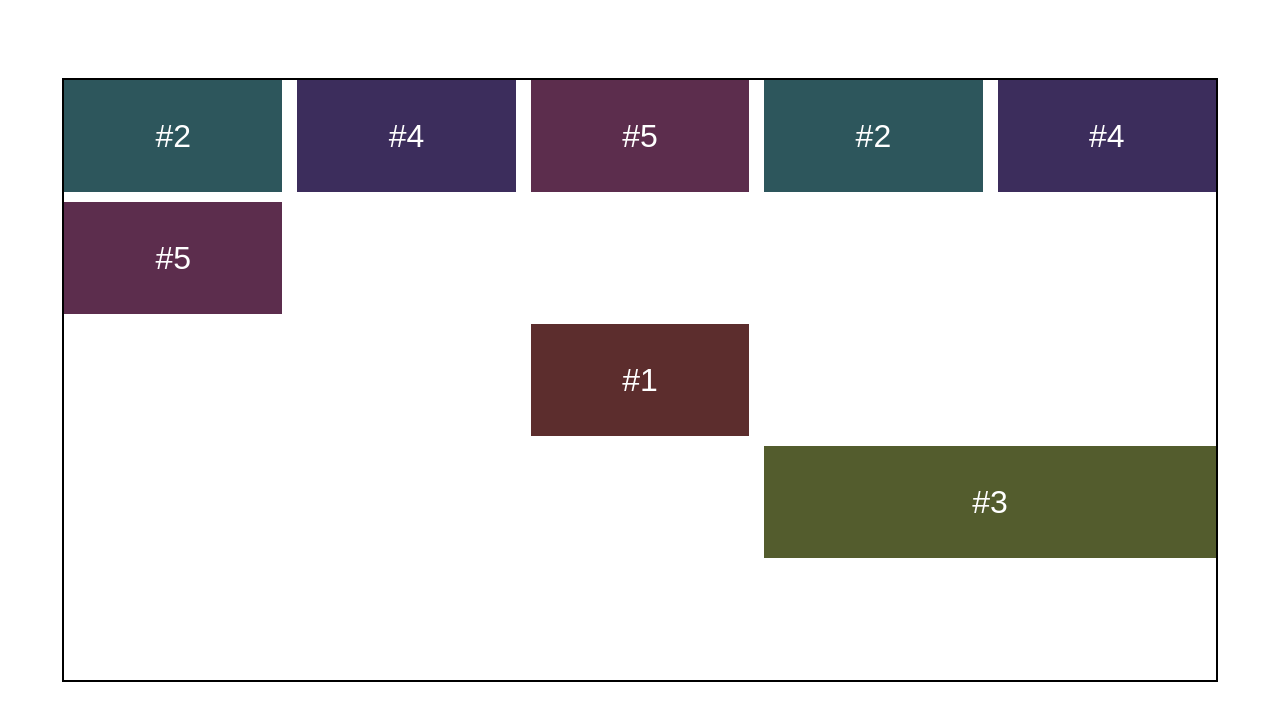
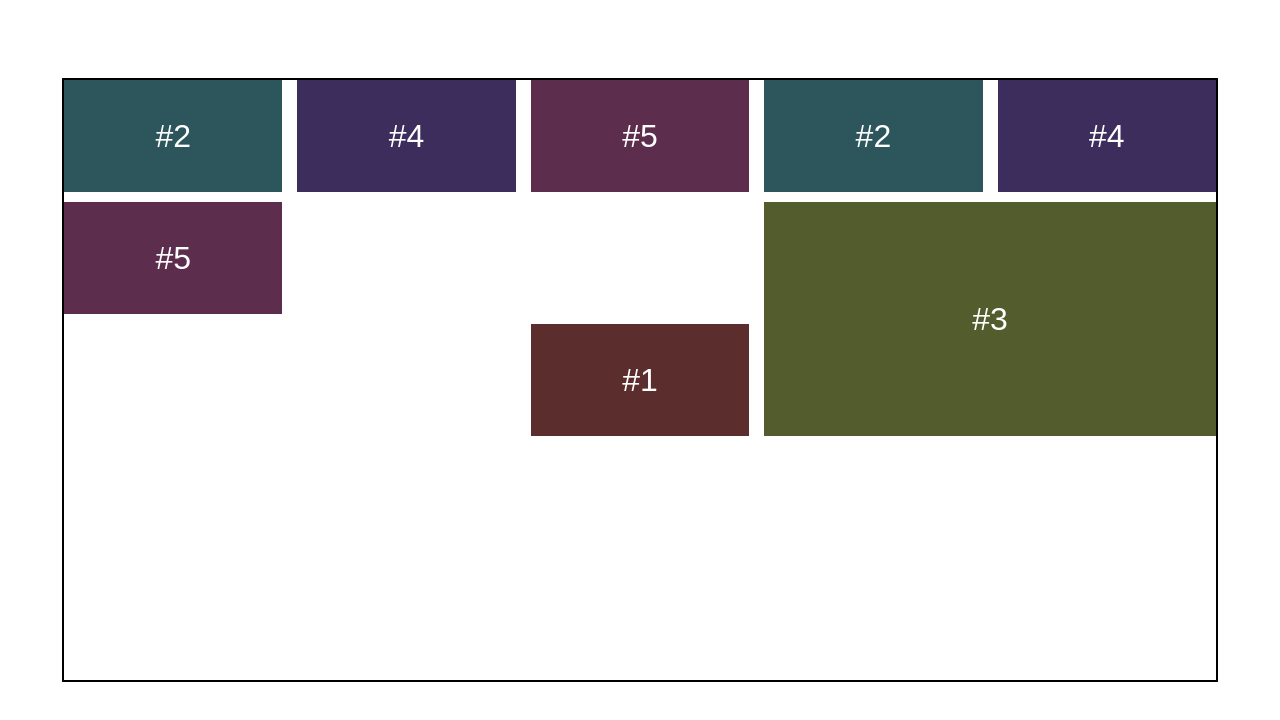
Before and after one commit to NachoBasilio/CodigoFacilito-Apuntes, a plain HTML site: page CSS/13-Grid/index.html in a window 1280 px wide. Drawn offline with Linux system fonts and the light colour scheme.

Commit message:
Grid-row y column

```diff
--- a/CSS/13-Grid/style.css
+++ b/CSS/13-Grid/style.css
@@ -43,7 +43,7 @@ body{
 .item3{
     background-color: rgb(83, 92, 45);
     grid-column: 4/6;
-    grid-row: 4;
+    grid-row: 4/2;
 }
 
 
```
